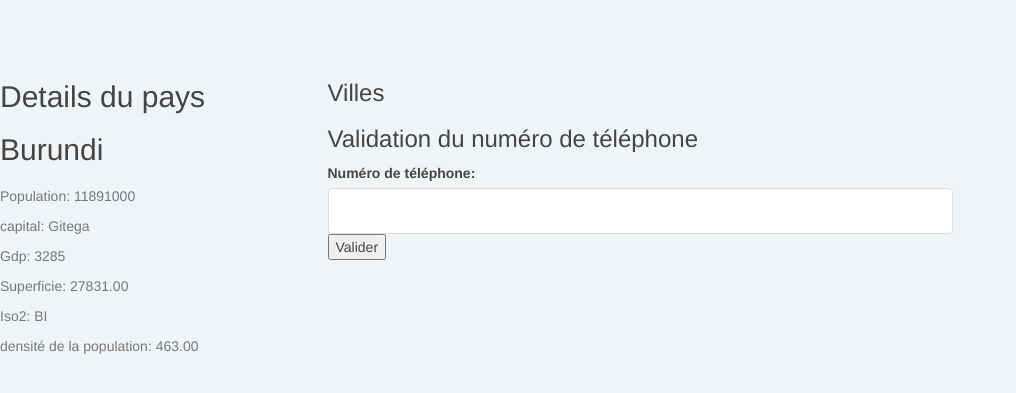
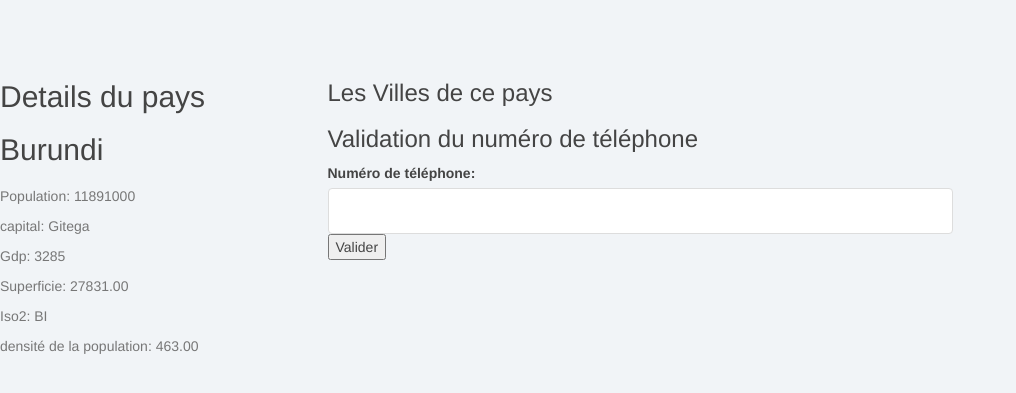
Before and after one commit to HolyFrancis/country, a Django app: page /countries_details/1 in a window 1280 px wide. Shown: the top 393 px of the page, without its empty margins (0-1016 px from the left). Run offline with Django 4.2, Linux system fonts and the light colour scheme; data comes from the database, SQL or seed files in the repository; some libraries are stand-ins or nearby versions.

Commit message:
use the url in country_detail template

```diff
--- a/api/templates/api/local/country_details.html
+++ b/api/templates/api/local/country_details.html
@@ -28,7 +28,7 @@
 
               </div>
               <div class="col-md-6">
-                <a href=""><h3>Villes</h3></a>
+                <a href="{% url 'city_details' country.id %}"><h3> Les Villes de ce pays</h3></a>
                 <h3>Validation du numéro de téléphone</h3>
                 <form method="post" action="{% url 'phone_validation' %}">
                     {% csrf_token %}
```
